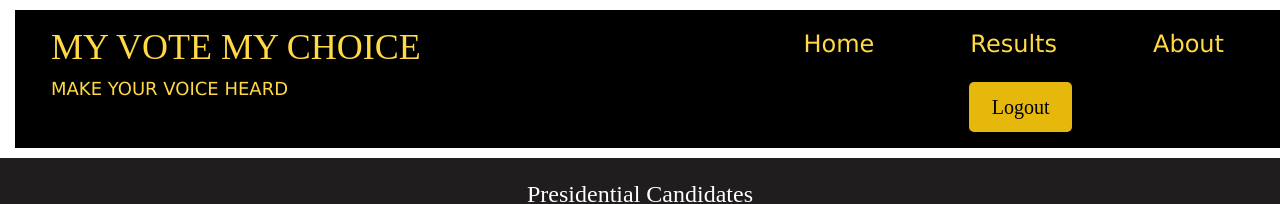
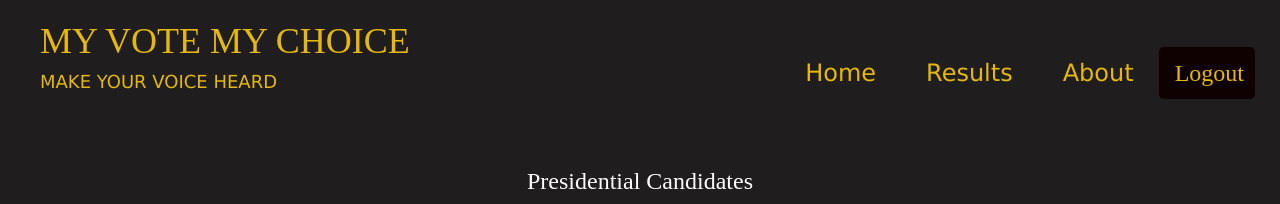
Before and after one commit to BarryBaros/voting-app, a React (Create React App) app: page / in a window 1280 px wide. Both pictures are taken after typing "5", "Sample123" into the empty fields and a click on the button "Submit". Shown: the top 204 px of the page. Built offline with nearby package versions, Linux system fonts and the light colour scheme; the HTML template or start-up script is replaced by a standard one.

Commit message:
updated HomePage styling

```diff
--- a/src/styles.css
+++ b/src/styles.css
@@ -153,92 +153,101 @@ span:hover {
   display: flex;
   justify-content: space-between;
   align-items: center;
-  margin: 10px 15px;
   font-family: 'Times New Roman', Times, serif;
   font-weight: 500;
-  background-color: black;
-  width: 100%;
-  padding: 1rem;
+   padding: 20px;
+  background-color: #1F1D1D;
 }
 
 .navbar-title{
   font-size:24px;
   font-family: 'Times New Roman', Times, serif;
   font-weight: 500;
-  color:#ffda45;
+  color:#E5B80B;
   }
 
 .navbar-title:hover{
   cursor: pointer;
-  color: #000000;
+  color:white;
+}
 
+  .navbar-links {
+    display: flex;
+    align-items: center;
+    flex-wrap: wrap;
+  }
 
-}
 
 .navbar-links a{
     text-decoration: none;
     font-size: 50px;
     font-family: 'Lucida Sans', 'Lucida Sans Regular', 'Lucida Grande', 'Lucida Sans Unicode', Geneva, Verdana, sans-serif;
     color: #E5B80B;
-    margin:15px;
+    margin: 0 15px; /* Adjusted for spacing */
+    padding: 10px; /* Adjusted for spacing */
     text-decoration: none;
     font-size: 24px;
-    color: #ffda45;
-    margin-left: 1px;
-    padding: 40px;
-    /* border-bottom: none; */
     transition: transform 0.3s ease, color 0.3s ease;
 }
 
 .navbar-links a:hover, .navbar-links a:focus{
 color: #fefefe;
-transform: scale(4.1);
-}
-.navbar-links a:active{
-color: #fefefe;
-}
-.navbar-links span a{
-color: #010101;
-font-size: 20px;
-margin-left: 40px;
-}
-
-.navbar-links span a:hover{
-color: #fefefe;
+text-decoration: underline;
+/* transform: scale(4.1); */
 }
 
 
-.home-p {
-  font-family: Arial, Helvetica, sans-serif;
+.navbar-links .logout {
+  background-color:#0f0101;
+  color: #E5B80B;
+  border: none;
+  padding: 0.5rem 1rem;
+  cursor: pointer;
+  margin-left: 15px;
+  font-size: 24px;
+  display: flex;
+  align-items: center;
+  margin: 0 ;
+  /* width: 100%; Ensure full width on small screens */
   text-align: center;
-  justify-content: center;
-  align-items: center;
-  margin-left: 500px;
+  box-sizing: border-box;
+  transition: background-color 0.3s ease, color 0.3s ease;
 }
 
-.welcome-message {
-  font-size: 24px;
-  color: white;
-  background-color: rgba(0, 0, 0, 0.7);
-  padding: 20px;
-  margin-bottom: 20px;
-  z-index: 10;
-  position: relative;
+.navbar-links .logout:hover {
+  background-color: black;
+  color:white;
+
 }
 
-.welcome {
-  font-size: 24px;
-  color: white;
-  background-color: rgba(0, 0, 0, 0.7);
-  padding: 20px;
-  margin-bottom: 20px;
-  z-index: 10;
 
+/* Responsive styles */
+@media (max-width: 768px) {
+  .navbar-links {
+    flex-direction: column;
+    align-items: flex-start; /* Align items to the start on small screens */
+  }
+
+  .navbar-links a {
+    font-size: 18px; /* Smaller font size on small screens */
+    margin: 5px 0; /* Adjusted margin for better spacing */
+  }
+
+  .navbar-links .logout {
+    margin-top: 10px;
+    font-size: 18px;
+    padding: 0.5rem 1rem; /* Ensure consistent padding */
+    box-sizing: border-box;
+    width: 100%; /* Make the button span the full width of its container */
+    text-align: center; /* Margin to separate button from links */
+  }
 }
+
 
 .candidates-page {
   padding: 20px;
   background-color: #1F1D1D;
+
 
 }
 
@@ -304,10 +313,7 @@ color: #fefefe;
 .vote-button {
   font-size: 16px;
   width:70px;
-   padding: 10px 15px;
-
-
-  /* box-sizing: border-box;     */
+  padding: 10px 15px;
   background-color: #000000;
   color: #edc841;
   border: none;
```
